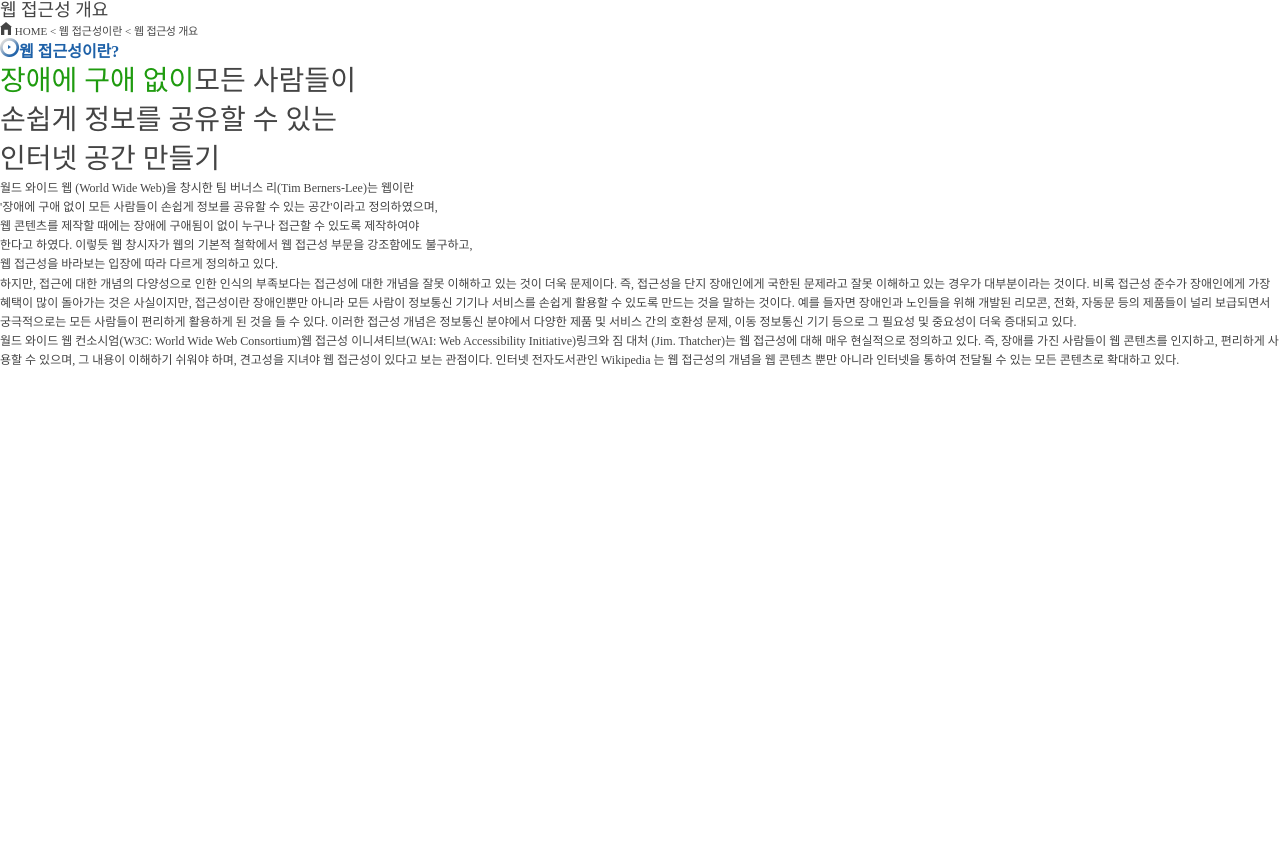
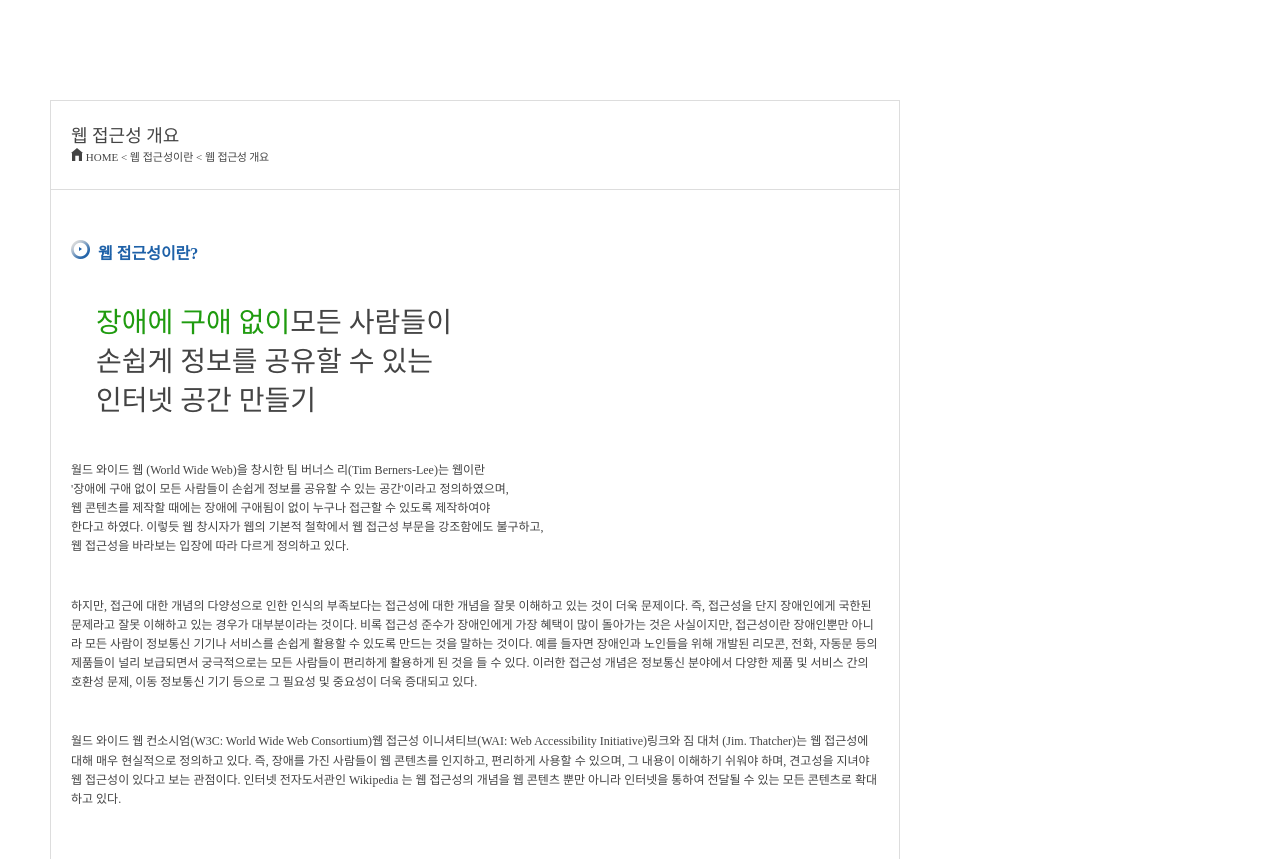
Before and after one commit to eeenz/cloneCoding_web, a plain HTML site: page web_accessiobility/overview.html in a window 1280 px wide. Before the commit the page ends 800 px from the top, so only its background shows below. Drawn offline with Linux system fonts and the light colour scheme.

Commit message:
웹접근성 레이아웃

```diff
--- a/web_accessiobility/styles/overview.css
+++ b/web_accessiobility/styles/overview.css
@@ -9,8 +9,15 @@
 
 
 
-main {}
-main .title_path {}
+main {
+    width:850px;
+    border:1px solid #ddd;
+    margin: 100px 0 0 50px;
+}
+main .title_path {
+    border-bottom:1px solid #ddd;
+    padding:25px 20px;
+}
 main .title_path h1 {font-size:1.125rem;}
 main .title_path .path {}
 main .title_path .path dd {font-size:0.688rem;}
@@ -21,18 +28,27 @@ main .title_path .path dd em {
     letter-spacing:-0.4px;
     font-family:'Noto Sans KR' , sans-serif;
 }
-main .contents {}
+main .contents {
+    padding:50px 20px 50px 20px;
+}
 main .contents h2 {
     color:#1e61a8;
     font-weight:700;
 }
-main .contents h2 img {}
+main .contents h2 img {
+    margin-right:8px;
+}
 main .contents .first {
+    padding-left:25px;
     font-size:1.75rem;
     line-height:1.4;
 }
-main .contents .first em {color:#1f9b0f; font-size:1.75rem;}
+main .contents .first em {
+    color:#1f9b0f;
+    font-size:1.75rem;
+}
 main .contents p {
     font-size:0.75rem;
     line-height:1.6;
+    margin-top: 40px;
 }
```
